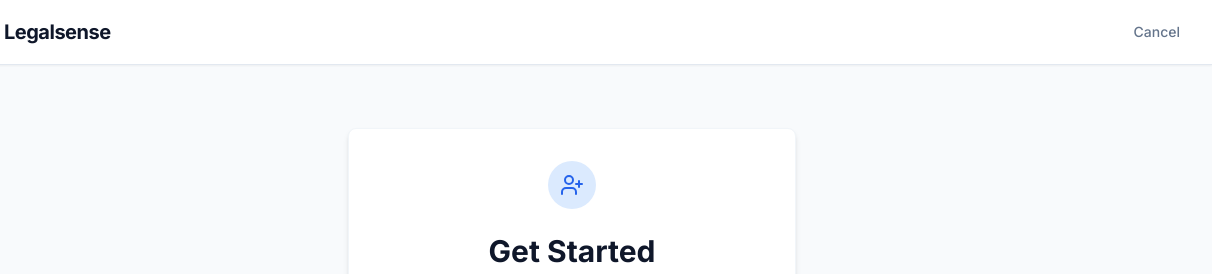
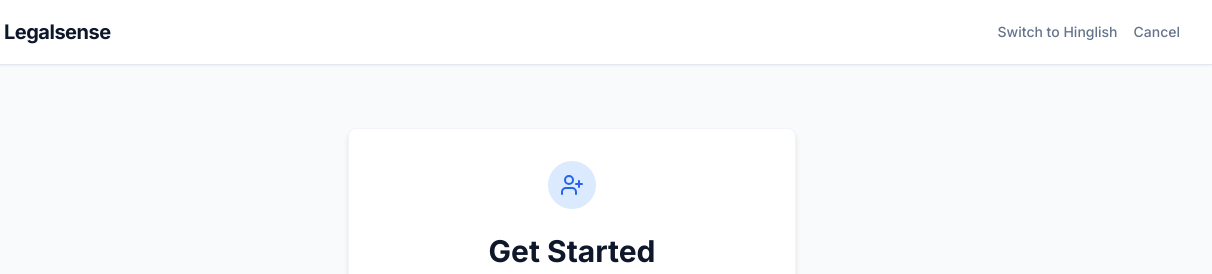
Before and after one commit to tausifkhan66522008-afk/legalsense, a plain HTML site: page login.html in a window 1280 px wide. Shown: the top 274 px of the page, 68-1280 px from the left. Drawn offline with nearby package versions, Linux system fonts and the light colour scheme.

Commit message:
Update login.html

```diff
--- a/login.html
+++ b/login.html
@@ -41,8 +41,12 @@
                         </a>
                     </div>
                 </div>
-                <!-- Nav Links - Simply a 'Back to Home' here -->
+                <!-- Nav Links -->
                 <div class="flex items-center">
+                    <button id="lang-toggle"
+                        class="mr-4 text-sm font-medium text-slate-500 hover:text-slate-900 focus:outline-none transition-colors">
+                        Switch to Hinglish
+                    </button>
                     <a href="index.html" class="text-slate-500 hover:text-slate-700 font-medium text-sm">Cancel</a>
                 </div>
             </div>
```
